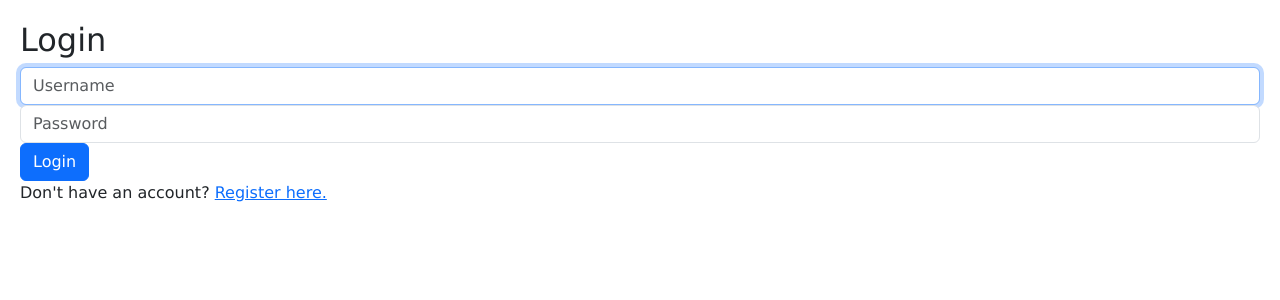
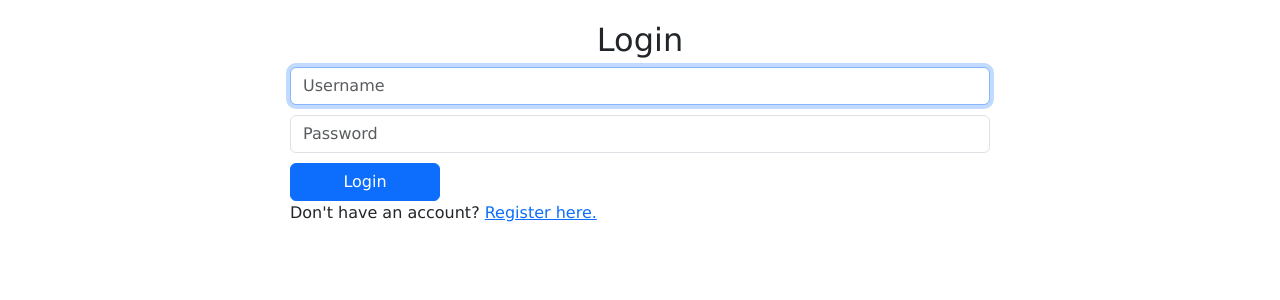
Before and after one commit to abel325/CS50W_Commerce, a Django app: page /login in a window 1280 px wide. Shown: the part 56-356 px from the top of the page. Run offline with Django 3.2, Linux system fonts and the light colour scheme; data comes from the database, SQL or seed files in the repository; both versions use the stored data as it was after the commit.

Commit message:
style login and register page

```diff
--- a/auctions/static/auctions/somestyles.scss
+++ b/auctions/static/auctions/somestyles.scss
@@ -539,5 +539,26 @@ ul.navbar-nav {
 
     }
 
+}
 
+
+#login-form-container, #register-form-container {
+    max-width: 700px;
+    margin: 0 auto;
+
+    .title {
+        text-align: center;
+    }
+
+    #login-form, #register-form {
+        display: flex;
+        flex-direction: column;
+        gap: 10px;
+
+        width: 100%;
+
+        .btn {
+            max-width: 150px;
+        }
+    }
 }
--- a/auctions/templates/auctions/login.html
+++ b/auctions/templates/auctions/login.html
@@ -2,12 +2,11 @@
 
 {% block body %}
 
-    <h2>Login</h2>
-
+    <div id="login-form-container">
+        <h2 class="title">Login</h2>
         {% if message %}
             <div>{{ message }}</div>
         {% endif %}
-
         <form action="{% url 'login' %}" method="post" id="login-form">
             {% csrf_token %}
             <div class="form-group">
@@ -18,7 +17,7 @@
             </div>
             <input class="btn btn-primary" type="submit" value="Login">
         </form>
-
         Don't have an account? <a href="{% url 'register' %}">Register here.</a>
+    </div>
 
 {% endblock %}
```
Also changed, not shown: auctions/templates/auctions/register.html (+3 -4 lines), auctions/static/auctions/somestyles.css, db.sqlite3. Lines whose indentation alone changed are shown as unchanged.
